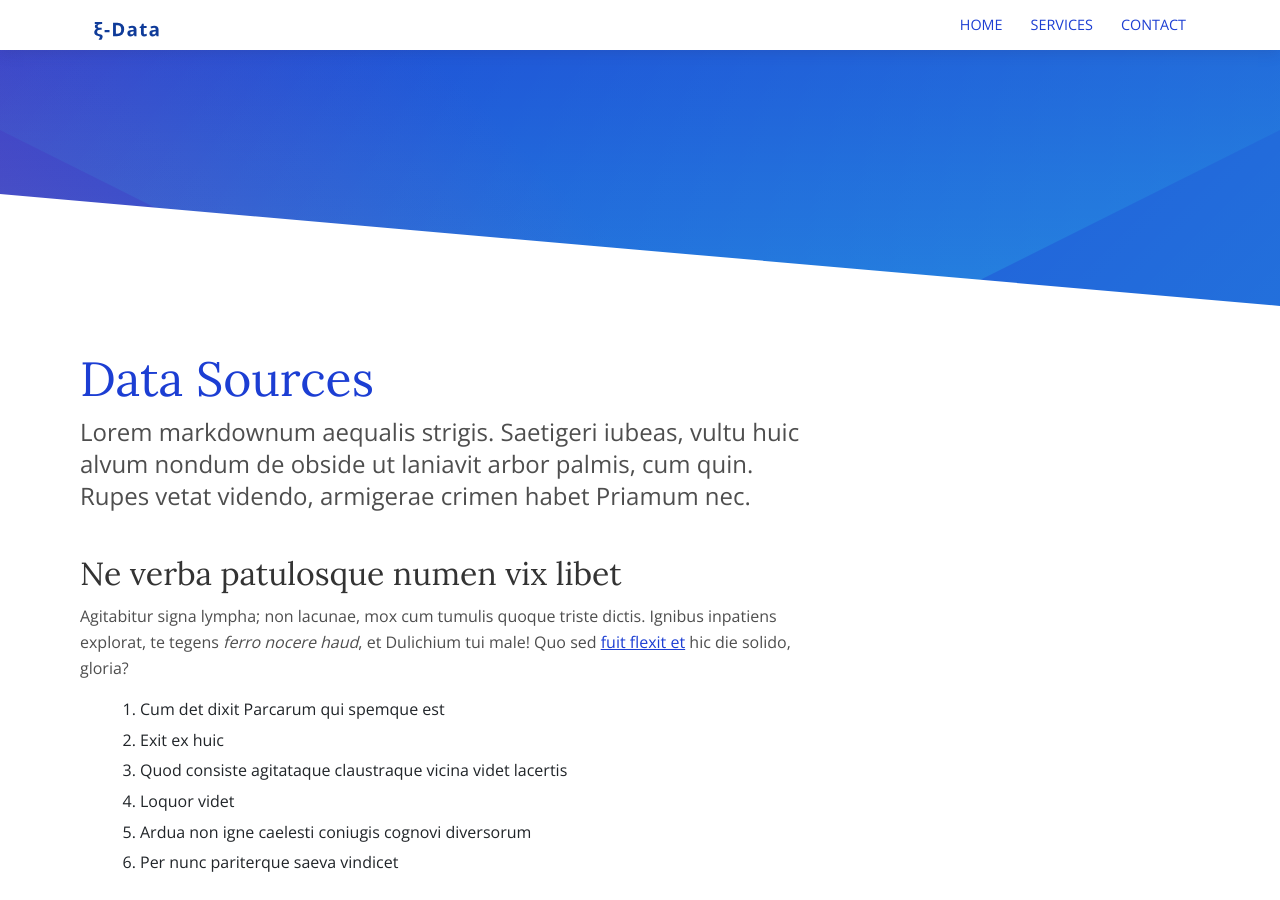
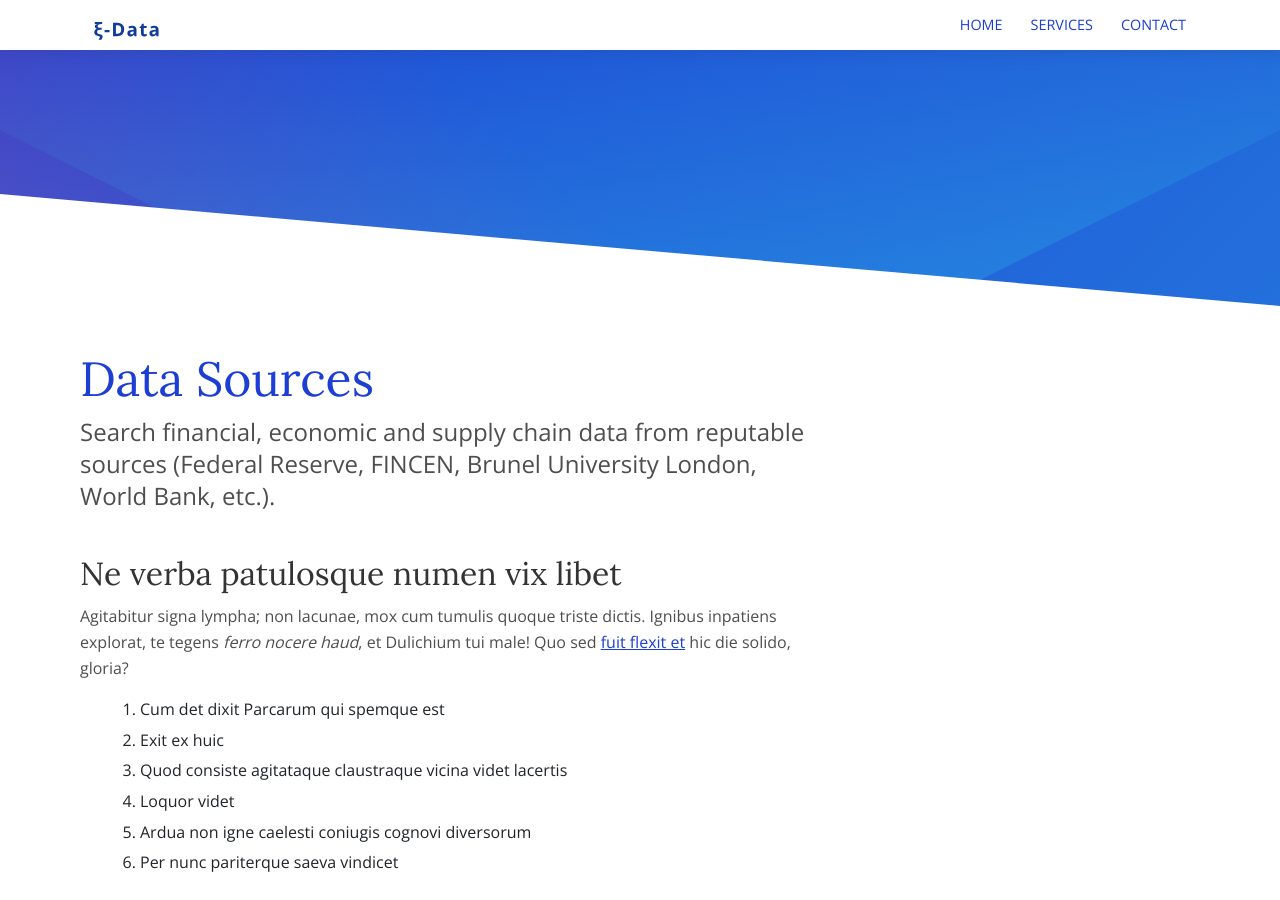
Before and after one commit to SRFAnalytics/srfanalytics.github.io, a Jekyll site: the page built from _services/mergers.md, in a window 1280 px wide and 900 px high. Built offline with Jekyll 4.4.1, drawn with Linux system fonts in a browser that asks for light colours.

Commit message:
Update mergers.md

```diff
--- a/_services/mergers.md
+++ b/_services/mergers.md
@@ -3,9 +3,7 @@
 image: "/services/default.png"
 ---
 
-Lorem markdownum aequalis strigis. Saetigeri iubeas, vultu huic alvum nondum
-de obside ut laniavit arbor palmis, cum quin. Rupes vetat videndo, armigerae
-crimen habet Priamum nec.
+Search financial, economic and supply chain data from reputable sources (Federal Reserve, FINCEN, Brunel University London, World Bank, etc.).
 
 ## Ne verba patulosque numen vix libet
 
```
